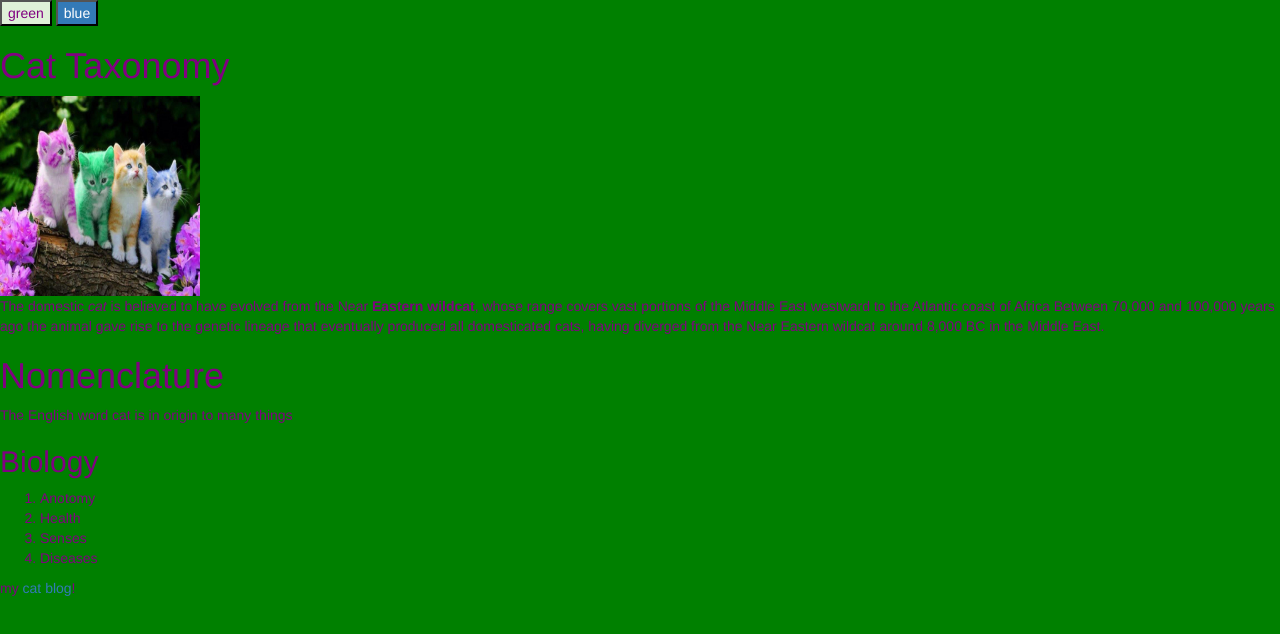
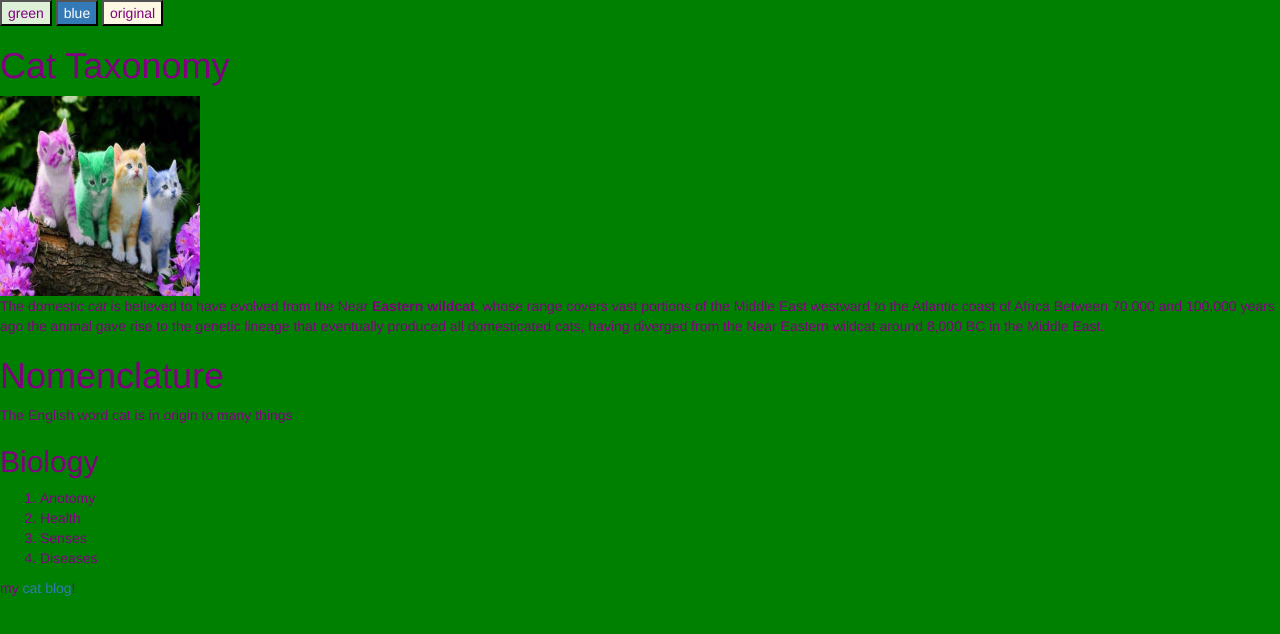
Before and after one commit to saneyee/cat, a plain HTML site: page index.html in a window 1280 px wide. Both pictures are taken after a click on the button "green". Drawn offline with Linux system fonts and the light colour scheme.

Commit message:
original background added

```diff
--- a/index.html
+++ b/index.html
@@ -10,6 +10,7 @@
   <body>
     <button class="bg-success" id="green">green</button>
     <button class="bg-primary" id="blue">blue</button>
+    <button class="bg-warning" id="original">original</button>
     <h1>Cat Taxonomy</h1>
 
 
--- a/js/scripts.js
+++ b/js/scripts.js
@@ -9,6 +9,12 @@ $(document).ready(function() {
 
 
 });
+ $("button#original").click(function() {
+   $("body").removeClass();
+
+
+ });
+
 
 
 });
```
